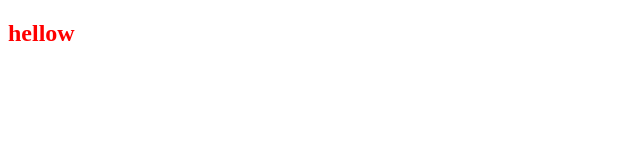
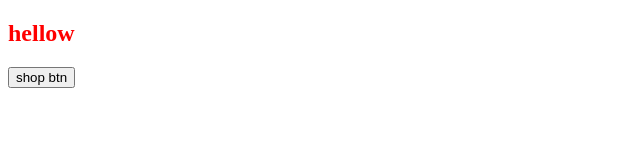
Before and after one commit to FereydoonEisapour/git-test, a plain HTML site: page index.html in a window 1280 px wide. Shown: the whole page, without its empty margins (0-640 px from the left). Drawn offline with Linux system fonts and the light colour scheme.

Commit message:
btn shop

```diff
--- a/index.html
+++ b/index.html
@@ -15,7 +15,7 @@
     <div class="1"></div>
 
 
-
+    <button>shop btn </button>
 
 
 
```
